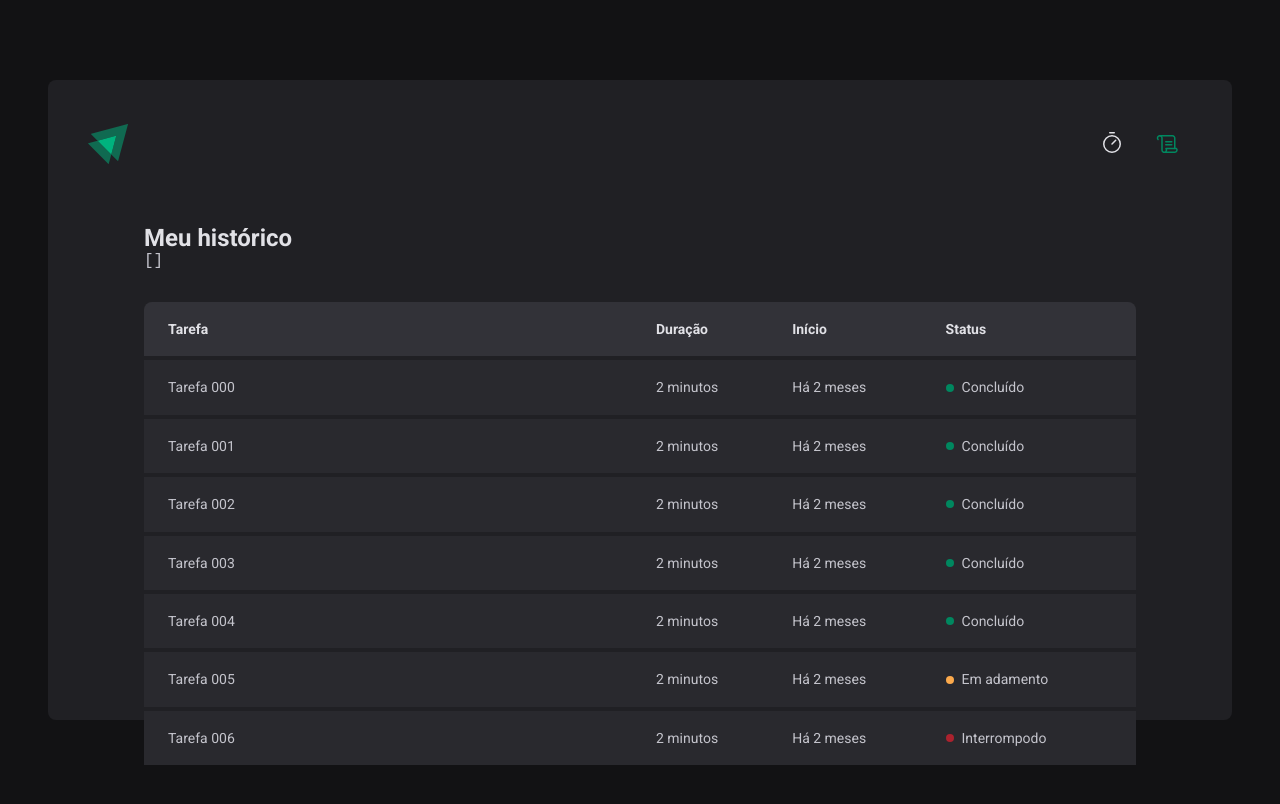
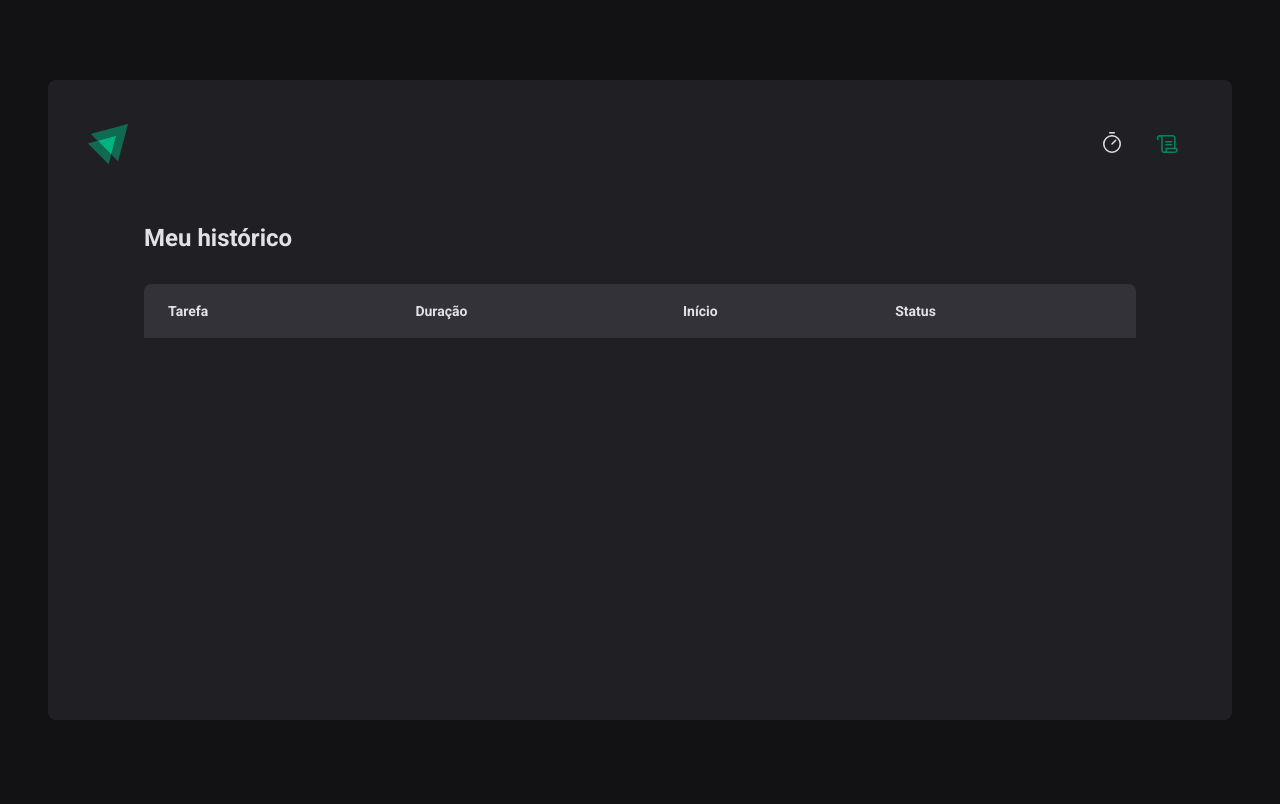
Before and after one commit to elsonaraujojr/02-ignite-timer, a React (Vite) app: page /history in a window 1280 px wide. Shown: the top 804 px of the page. Built offline with nearby package versions, Linux system fonts and the light colour scheme.

Commit message:
Listando o histórico

```diff
--- a/src/pages/History/index.tsx
+++ b/src/pages/History/index.tsx
@@ -9,9 +9,6 @@
     <HistoryContainer>
       <h1>Meu histórico</h1>
 
-      <pre>
-        {JSON.stringify(cycles, null, 2)}
-      </pre>
 
       <HistoryList>
         <table>
@@ -24,62 +21,21 @@
             </tr>
           </thead>
           <tbody>
-            <tr>
-              <td>Tarefa 000</td>
-              <td>2 minutos</td>
-              <td>Há 2 meses</td>
-              <td>
-                <Status statusColor="green">Concluído</Status>
-              </td>
-            </tr>
-            <tr>
-              <td>Tarefa 001</td>
-              <td>2 minutos</td>
-              <td>Há 2 meses</td>
-              <td>
-                <Status statusColor="green">Concluído</Status>
-              </td>
-            </tr>
-            <tr>
-              <td>Tarefa 002</td>
-              <td>2 minutos</td>
-              <td>Há 2 meses</td>
-              <td>
-                <Status statusColor="green">Concluído</Status>
-              </td>
-            </tr>
-            <tr>
-              <td>Tarefa 003</td>
-              <td>2 minutos</td>
-              <td>Há 2 meses</td>
-              <td>
-                <Status statusColor="green">Concluído</Status>
-              </td>
-            </tr>
-            <tr>
-              <td>Tarefa 004</td>
-              <td>2 minutos</td>
-              <td>Há 2 meses</td>
-              <td>
-                <Status statusColor="green">Concluído</Status>
-              </td>
-            </tr>
-            <tr>
-              <td>Tarefa 005</td>
-              <td>2 minutos</td>
-              <td>Há 2 meses</td>
-              <td>
-                <Status statusColor="yellow">Em adamento</Status>
-              </td>
-            </tr>
-            <tr>
-              <td>Tarefa 006</td>
-              <td>2 minutos</td>
-              <td>Há 2 meses</td>
-              <td>
-                <Status statusColor="red">Interrompodo</Status>
-              </td>
-            </tr>
+            {cycles.map(cycle => {
+              return (
+                <tr key={cycle.id}>
+                  <td>{cycle.task}</td>
+                  <td>{cycle.minutesAmount} minutos</td>
+                  <td>{cycle.startDate.toISOString()}</td>
+                  <td>
+                    <Status statusColor={cycle.finishedDate ? 'green' : cycle.interruptDate ? 'red' : 'yellow'}>
+                      {cycle.finishedDate ? 'Concluído' : cycle.interruptDate ? 'Interrompido' : 'Em andamento'}
+                    </Status>
+                  </td>
+                </tr>
+              )
+            })}
+
           </tbody>
         </table>
 
```
